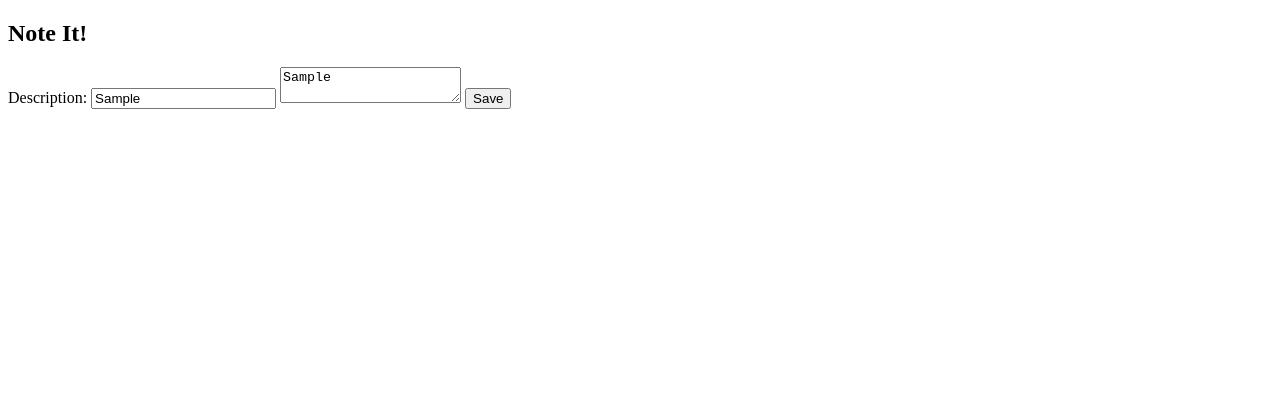
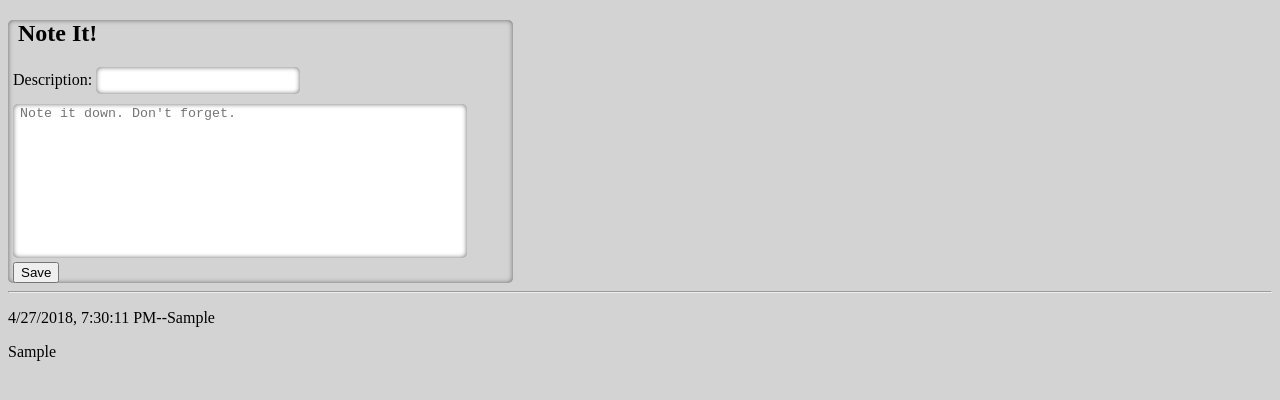
Before and after one commit to andrewdysart/mobile-app-dev, a plain HTML site: page ds/note_it.html in a window 1280 px wide. Both pictures are taken after typing "Sample", "Sample" into the empty fields and a click on the button "Save". Drawn offline with Linux system fonts and the light colour scheme.

Commit message:
doing_stuff_programs_03
Almost done with the first textbook.

```diff
--- a/ds/note_it.html
+++ b/ds/note_it.html
@@ -21,11 +21,61 @@
 				allNotes.push(aCompleteNote);
 				var allNotesString = JSON.stringify(allNotes);
 				localStorage.setItem("all_notes", allNotesString);
+				showAllNotes();
+//				The next two lines use more resources than necessary. Try to accomplish this some other way!
+				document.getElementById("description_input").value = null;
+				document.getElementById("note_editor").value = null;
+			}
+
+			function showAllNotes() {
+				var storedNotesString = localStorage.getItem("all_notes");
+				var allNotes = JSON.parse(storedNotesString);
+				if (allNotes != null) {
+					var noteDisplayer = document.getElementById("all_notes_display");
+					noteDisplayer.innerHTML = null;
+					var numOfNotes = allNotes.length;
+					for (var i = 0; i < numOfNotes; i++) {
+						var aNote = allNotes[i];
+						noteDisplayer.innerHTML += "<hr><p>" + aNote + "</p>";
+					}
+				}
 			}
 		</script>
 
 		<style>
-
+			body {
+				background-color: lightgray;
+			}
+			input {
+				border: none;
+				border-radius: 5px;
+				box-shadow: 0px 0px 5px #666666 inset;
+				height: 25px;
+				width: 200px;
+				text-indent: 5px;
+			}
+			input:focus {
+				outline: none;
+			}
+			#note_entry_area {
+				width: 500px;
+				padding-left: 5px;
+				border: none;
+				border-radius: 5px;
+				box-shadow: 0px 0px 5px #666666 inset;
+				text-indent: 5px;
+			}
+			textarea {
+				margin-top: 10px;
+				border: none;
+				border-radius: 5px;
+				box-shadow: 0px 0px 5px #666666 inset;
+				width: 90%;
+				height: 150px;
+				text-indent: 5px;
+				resize: none;
+				overflow-y: scroll;
+			}
 		</style>
 	</head>
 
```
Also changed, not shown: ds/index.html (+9 -7 lines).
